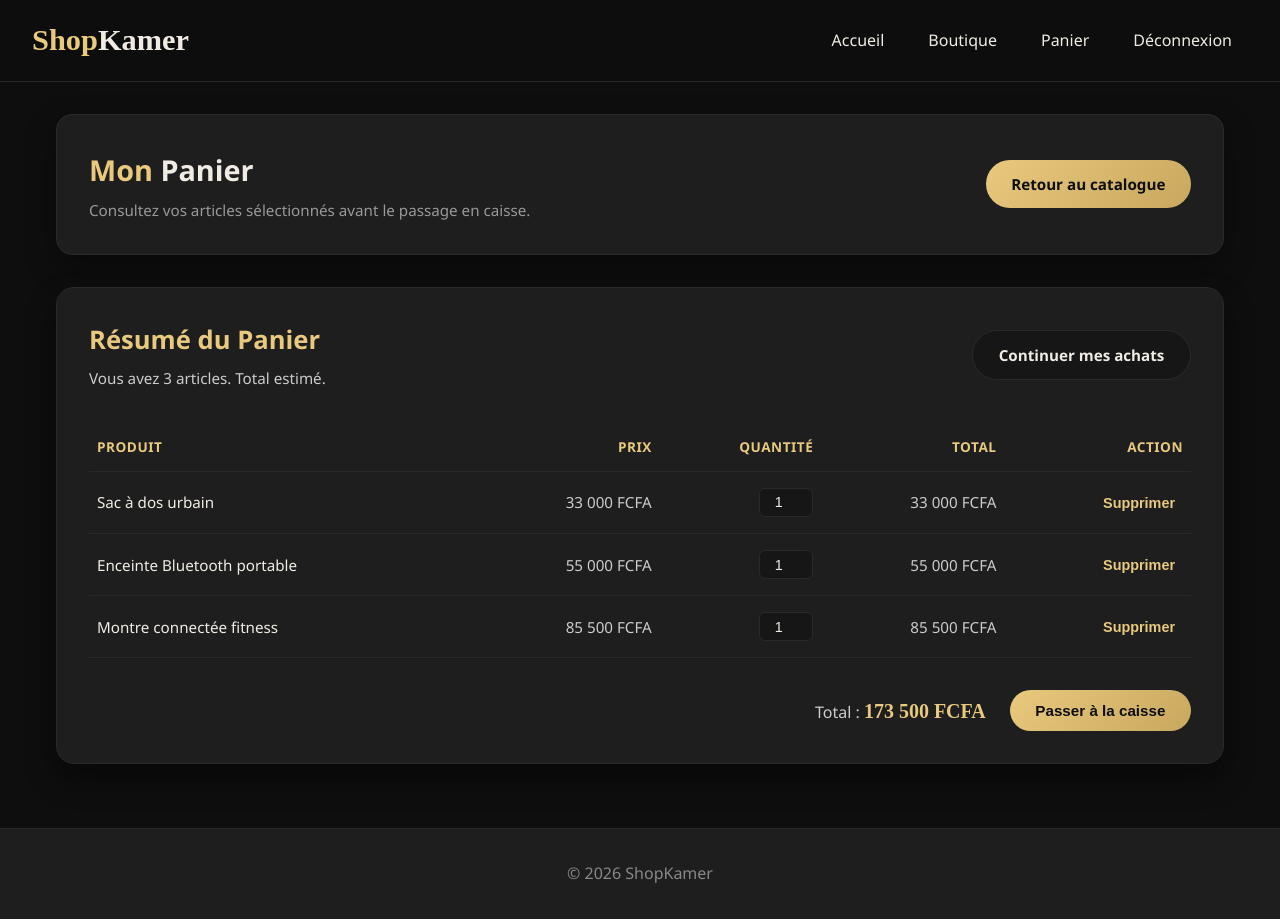
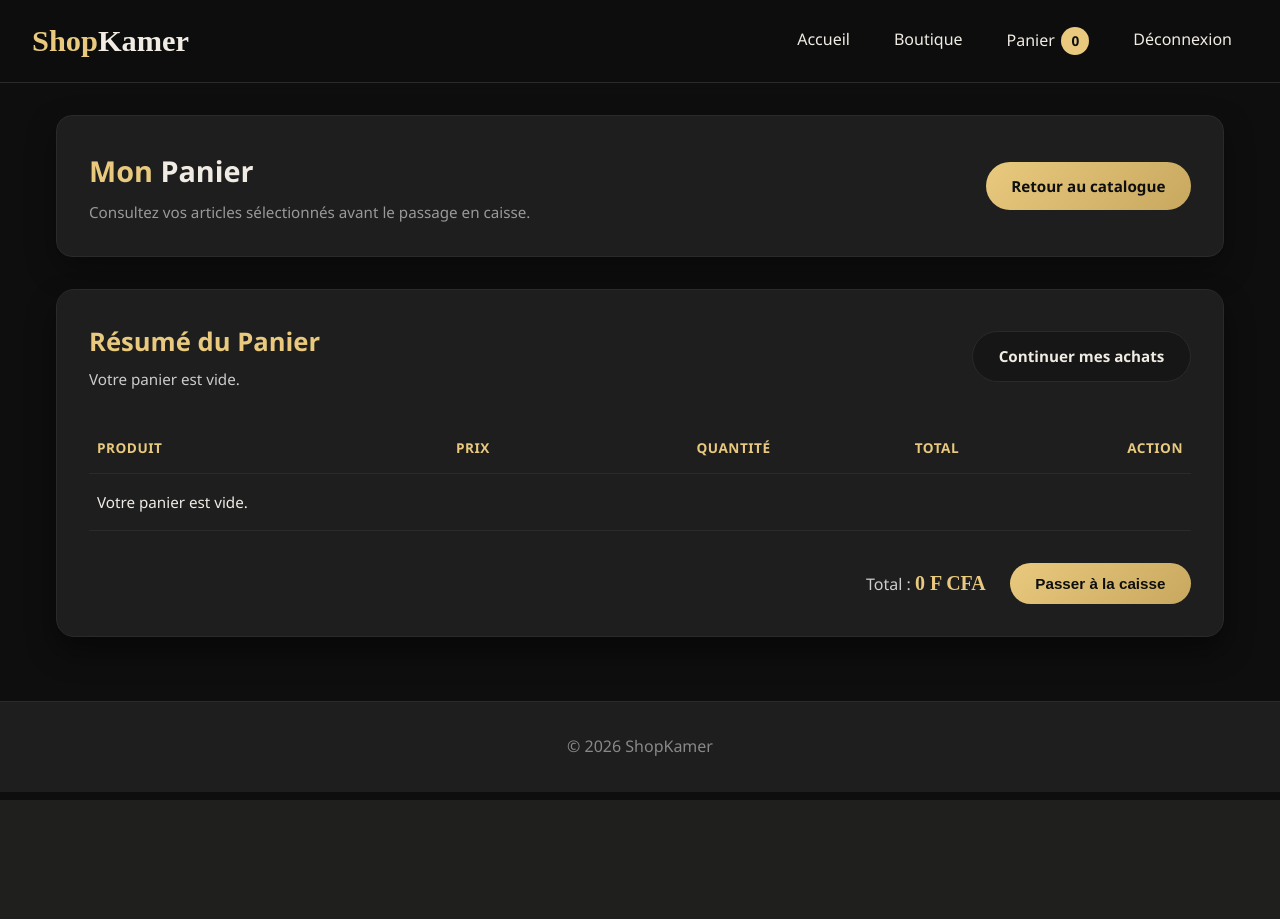
Before and after one commit to nkoumougrinnel/ShopKamer, a PHP site: page /panier.php in a window 1280 px wide. After the commit the page ends 800 px from the top, so only its background shows below. Run offline with PHP 8.4, Linux system fonts and the light colour scheme; a user stored in the database is signed in.

Commit message:
Gestion dynamique du panier

```diff
--- a/assets/css/styles.css
+++ b/assets/css/styles.css
@@ -4,7 +4,9 @@
    ============================================================ */
 
 /* ── Reset ────────────────────────────────────────────────── */
-*, *::before, *::after {
+*,
+*::before,
+*::after {
   margin: 0;
   padding: 0;
   box-sizing: border-box;
@@ -50,7 +52,9 @@ header {
   font-weight: 900;
   color: #e8c97e;
 }
-.logo span { color: #f0ece4; }
+.logo span {
+  color: #f0ece4;
+}
 
 nav {
   display: flex;
@@ -61,12 +65,34 @@ nav a {
   color: #f0ece4;
   padding: 0.7rem 1rem;
   border-radius: 999px;
-  transition: background-color 0.25s ease, color 0.25s ease;
+  transition:
+    background-color 0.25s ease,
+    color 0.25s ease;
 }
 nav a:hover,
 nav a.active {
   background-color: rgba(232, 201, 126, 0.16);
   color: #e8c97e;
+}
+
+.cart-count {
+  display: inline-flex;
+  min-width: 1.75rem;
+  height: 1.75rem;
+  align-items: center;
+  justify-content: center;
+  margin-left: 0.4rem;
+  padding: 0 0.45rem;
+  border-radius: 999px;
+  background: #e8c97e;
+  color: #0e0e0e;
+  font-size: 0.85rem;
+  font-weight: 700;
+}
+
+.cart-link {
+  display: inline-flex;
+  align-items: center;
 }
 
 /* ── Main wrapper ─────────────────────────────────────────── */
@@ -148,7 +174,9 @@ button.btn {
   border-radius: 999px;
   cursor: pointer;
   text-decoration: none;
-  transition: transform 0.2s ease, box-shadow 0.2s ease;
+  transition:
+    transform 0.2s ease,
+    box-shadow 0.2s ease;
   white-space: nowrap;
 }
 .btn:hover,
@@ -177,7 +205,10 @@ button.btn-secondary {
   border-radius: 999px;
   cursor: pointer;
   text-decoration: none;
-  transition: background 0.2s ease, color 0.2s ease, border-color 0.2s ease;
+  transition:
+    background 0.2s ease,
+    color 0.2s ease,
+    border-color 0.2s ease;
   white-space: nowrap;
 }
 .btn-secondary:hover,
@@ -215,9 +246,15 @@ footer {
 }
 .footer-brand p,
 .footer-col ul a,
-.footer-bottom p { color: #888; }
-.footer-col ul a:hover { color: #e8c97e; }
-.footer-col h4 { color: #e8c97e; }
+.footer-bottom p {
+  color: #888;
+}
+.footer-col ul a:hover {
+  color: #e8c97e;
+}
+.footer-col h4 {
+  color: #e8c97e;
+}
 
 /* ── Responsive ───────────────────────────────────────────── */
 @media (max-width: 768px) {
@@ -225,7 +262,9 @@ footer {
     justify-content: center;
     padding: 1rem;
   }
-  main { padding: 0 0.75rem; }
+  main {
+    padding: 0 0.75rem;
+  }
 
   .section-title {
     flex-direction: column;
--- /dev/null
+++ b/assets/js/main.js
@@ -0,0 +1,109 @@
+const CART_STORAGE_KEY = "shopkamer_cart";
+
+function getCart() {
+  const raw = localStorage.getItem(CART_STORAGE_KEY);
+  return raw ? JSON.parse(raw) : [];
+}
+
+function saveCart(cart) {
+  localStorage.setItem(CART_STORAGE_KEY, JSON.stringify(cart));
+}
+
+function calculateCartCount(cart = null) {
+  const currentCart = cart || getCart();
+  return currentCart.reduce((total, item) => total + Number(item.quantity), 0);
+}
+
+function updateCartCount() {
+  const count = calculateCartCount();
+  document.querySelectorAll(".cart-count").forEach((el) => {
+    el.textContent = count;
+  });
+}
+
+function findCartItem(cart, productId) {
+  return cart.find((item) => Number(item.id) === Number(productId));
+}
+
+function ajouterAuPanier(product) {
+  const cart = getCart();
+  const existing = findCartItem(cart, product.id);
+
+  if (existing) {
+    existing.quantity = Math.min(existing.quantity + 1, Number(product.stock));
+  } else {
+    cart.push({
+      id: Number(product.id),
+      name: product.name,
+      price: Number(product.price),
+      stock: Number(product.stock),
+      image: product.image,
+      quantity: 1,
+    });
+  }
+
+  saveCart(cart);
+  updateCartCount();
+  return cart;
+}
+
+function supprimerDuPanier(productId) {
+  const cart = getCart().filter(
+    (item) => Number(item.id) !== Number(productId),
+  );
+  saveCart(cart);
+  updateCartCount();
+  return cart;
+}
+
+function modifierQuantite(productId, quantity) {
+  const cart = getCart();
+  const item = findCartItem(cart, productId);
+
+  if (!item) {
+    return cart;
+  }
+
+  const qty = Math.max(1, Number(quantity));
+  item.quantity = Math.min(qty, Number(item.stock));
+
+  saveCart(cart);
+  updateCartCount();
+  return cart;
+}
+
+function initAddToCartButtons() {
+  document.querySelectorAll(".add-to-cart").forEach((button) => {
+    button.addEventListener("click", (event) => {
+      event.preventDefault();
+      const target = event.currentTarget;
+      const product = {
+        id: target.dataset.productId,
+        name: target.dataset.productName,
+        price: target.dataset.productPrice,
+        stock: target.dataset.productStock,
+        image: target.dataset.productImage,
+      };
+      ajouterAuPanier(product);
+      const message =
+        target.dataset.successMessage || "Produit ajouté au panier.";
+      showGlobalAlert(message);
+    });
+  });
+}
+
+function showGlobalAlert(message) {
+  const alert = document.createElement("div");
+  alert.className = "toast";
+  alert.textContent = message;
+  document.body.appendChild(alert);
+
+  setTimeout(() => {
+    alert.remove();
+  }, 1800);
+}
+
+document.addEventListener("DOMContentLoaded", () => {
+  updateCartCount();
+  initAddToCartButtons();
+});
--- /dev/null
+++ b/assets/js/panier.js
@@ -0,0 +1,140 @@
+function formatCurrency(value) {
+  return new Intl.NumberFormat("fr-FR", {
+    style: "currency",
+    currency: "XOF",
+    maximumFractionDigits: 0,
+  })
+    .format(value)
+    .replace("XOF", "FCFA");
+}
+
+function getCart() {
+  const cart = localStorage.getItem("shopkamer_cart");
+  return cart ? JSON.parse(cart) : [];
+}
+
+function setCart(cart) {
+  localStorage.setItem("shopkamer_cart", JSON.stringify(cart));
+}
+
+function getCartTotal(cart) {
+  return cart.reduce((total, item) => total + item.quantity * item.price, 0);
+}
+
+function renderCartItems() {
+  const cartItems = document.getElementById("cart-items");
+  const cart = getCart();
+  cartItems.innerHTML = "";
+
+  if (cart.length === 0) {
+    cartItems.innerHTML =
+      '<tr><td colspan="5" class="empty-cart">Votre panier est vide.</td></tr>';
+    return;
+  }
+
+  cart.forEach((item) => {
+    const row = document.createElement("tr");
+    row.innerHTML = `
+      <td class="item-name">${item.name}</td>
+      <td class="item-price">${formatCurrency(item.price)}</td>
+      <td><input type="number" min="1" value="${item.quantity}" class="qty-input" data-product-id="${item.id}"></td>
+      <td class="item-total">${formatCurrency(item.quantity * item.price)}</td>
+      <td><button class="btn-delete" data-product-id="${item.id}">Supprimer</button></td>
+    `;
+    cartItems.appendChild(row);
+  });
+}
+
+function renderSummary() {
+  const cart = getCart();
+  const total = getCartTotal(cart);
+  const count = cart.reduce((sum, item) => sum + item.quantity, 0);
+
+  const summaryText = document.getElementById("panier-count");
+  summaryText.textContent =
+    count > 0
+      ? `Vous avez ${count} article${count > 1 ? "s" : ""}. Total estimé.`
+      : "Votre panier est vide.";
+
+  const totalAmount = document.querySelector(".panier-total-amount");
+  totalAmount.textContent = formatCurrency(total);
+
+  const checkoutButton = document.getElementById("checkout-button");
+  if (checkoutButton) {
+    checkoutButton.disabled = cart.length === 0;
+  }
+}
+
+function bindCartEvents() {
+  document.querySelectorAll(".btn-delete").forEach((button) => {
+    button.addEventListener("click", (event) => {
+      const productId = event.currentTarget.dataset.productId;
+      const updatedCart = getCart().filter(
+        (item) => String(item.id) !== String(productId),
+      );
+      setCart(updatedCart);
+      renderCartItems();
+      renderSummary();
+      updateCartCount();
+      bindCartEvents();
+      bindQuantityEvents();
+      saveCartData();
+    });
+  });
+}
+
+function bindQuantityEvents() {
+  document.querySelectorAll(".qty-input").forEach((input) => {
+    input.addEventListener("change", (event) => {
+      const productId = event.currentTarget.dataset.productId;
+      const quantity = Math.max(1, Number(event.currentTarget.value));
+      const cart = getCart().map((item) => {
+        if (String(item.id) === String(productId)) {
+          item.quantity = quantity;
+        }
+        return item;
+      });
+      setCart(cart);
+      renderCartItems();
+      renderSummary();
+      updateCartCount();
+      bindCartEvents();
+      bindQuantityEvents();
+      saveCartData();
+    });
+  });
+}
+
+function saveCartData() {
+  const input = document.getElementById("cart-data");
+  if (input) {
+    input.value = JSON.stringify(getCart());
+  }
+}
+
+function attachCheckoutForm() {
+  const button = document.getElementById("checkout-button");
+  if (!button) {
+    return;
+  }
+
+  button.addEventListener("click", () => {
+    saveCartData();
+    document.getElementById("cart-submit-form").submit();
+  });
+}
+
+function initPanierPage() {
+  renderCartItems();
+  renderSummary();
+  bindCartEvents();
+  bindQuantityEvents();
+  saveCartData();
+  attachCheckoutForm();
+}
+
+document.addEventListener("DOMContentLoaded", () => {
+  if (document.getElementById("cart-items")) {
+    initPanierPage();
+  }
+});
--- a/includes/footer.php
+++ b/includes/footer.php
@@ -1,3 +1,4 @@
 <footer>
     <p>&copy; 2026 ShopKamer</p>
 </footer>
+<script src="assets/js/main.js"></script>
--- a/includes/header.php
+++ b/includes/header.php
@@ -10,7 +10,7 @@ $userName = $_SESSION['user_name'] ?? null;
     <nav>
         <a href="index.php">Accueil</a>
         <a href="catalogue.php">Boutique</a>
-        <a href="panier.php">Panier</a>
+        <a href="panier.php" class="cart-link">Panier <span class="cart-count">0</span></a>
         <?php if ($userName): ?>
             <a href="logout.php">Déconnexion</a>
         <?php else: ?>
--- a/panier.php
+++ b/panier.php
@@ -33,7 +33,7 @@ if (!isset($_SESSION['user_id'])) {
             <div class="panier-summary-header">
                 <div>
                     <h3>Résumé du Panier</h3>
-                    <p>Vous avez 3 articles. Total estimé.</p>
+                    <p id="panier-count">Votre panier est vide.</p>
                 </div>
                 <a href="catalogue.php" class="btn-secondary">Continuer mes achats</a>
             </div>
@@ -48,40 +48,26 @@ if (!isset($_SESSION['user_id'])) {
                         <th>Action</th>
                     </tr>
                 </thead>
-                <tbody>
+                <tbody id="cart-items">
                     <tr>
-                        <td class="item-name">Sac à dos urbain</td>
-                        <td class="item-price">33 000 FCFA</td>
-                        <td><input type="number" value="1" min="1" class="qty-input"></td>
-                        <td class="item-total">33 000 FCFA</td>
-                        <td><button class="btn-delete">Supprimer</button></td>
-                    </tr>
-                    <tr>
-                        <td class="item-name">Enceinte Bluetooth portable</td>
-                        <td class="item-price">55 000 FCFA</td>
-                        <td><input type="number" value="1" min="1" class="qty-input"></td>
-                        <td class="item-total">55 000 FCFA</td>
-                        <td><button class="btn-delete">Supprimer</button></td>
-                    </tr>
-                    <tr>
-                        <td class="item-name">Montre connectée fitness</td>
-                        <td class="item-price">85 500 FCFA</td>
-                        <td><input type="number" value="1" min="1" class="qty-input"></td>
-                        <td class="item-total">85 500 FCFA</td>
-                        <td><button class="btn-delete">Supprimer</button></td>
+                        <td colspan="5" class="empty-cart">Chargement du panier…</td>
                     </tr>
                 </tbody>
             </table>
+            <form id="cart-submit-form" action="panier.php" method="post" style="display:none;">
+                <input type="hidden" name="cart_data" id="cart-data" value="">
+            </form>
 
             <div class="panier-footer">
                 <span class="panier-total-label">
-                    Total : <strong class="panier-total-amount">173 500 FCFA</strong>
+                    Total : <strong class="panier-total-amount">0 FCFA</strong>
                 </span>
-                <button class="btn">Passer à la caisse</button>
+                <button class="btn" type="button" id="checkout-button">Passer à la caisse</button>
             </div>
         </div>
     </main>
 
     <?php include 'includes/footer.php'; ?>
+    <script src="assets/js/panier.js"></script>
 </body>
 </html>
```
Also changed, not shown: assets/css/catalogue.css (+18 -6 lines), assets/css/index.css (+31 -3 lines), catalogue.php (+12 -2 lines), index.php (+15 -2 lines), product.php (+10 -1 lines).
